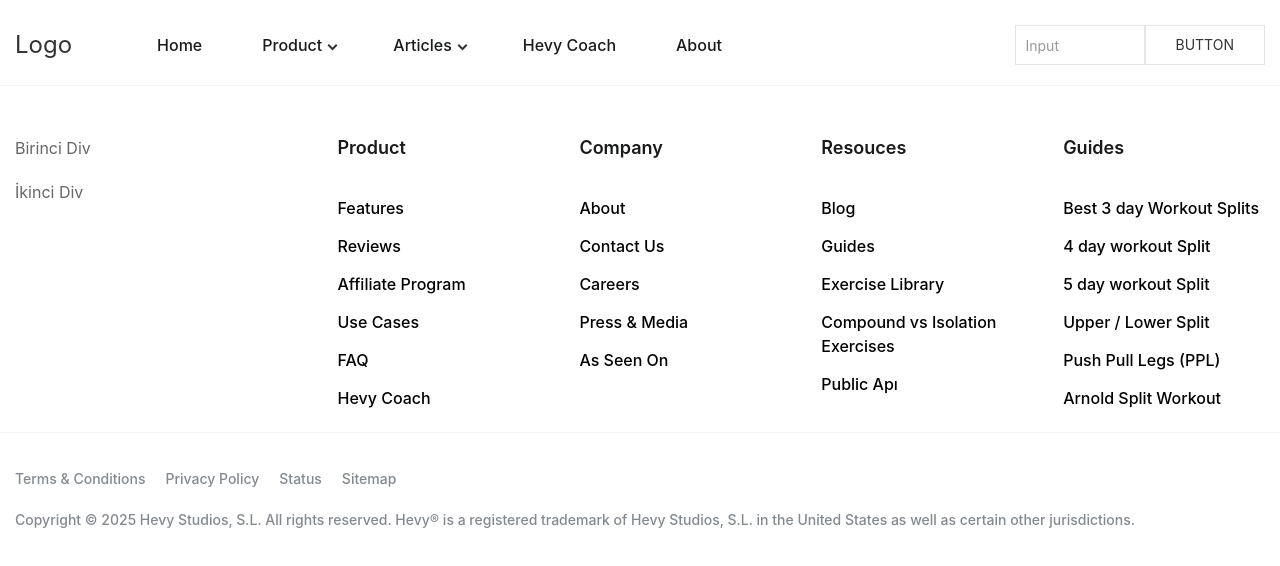
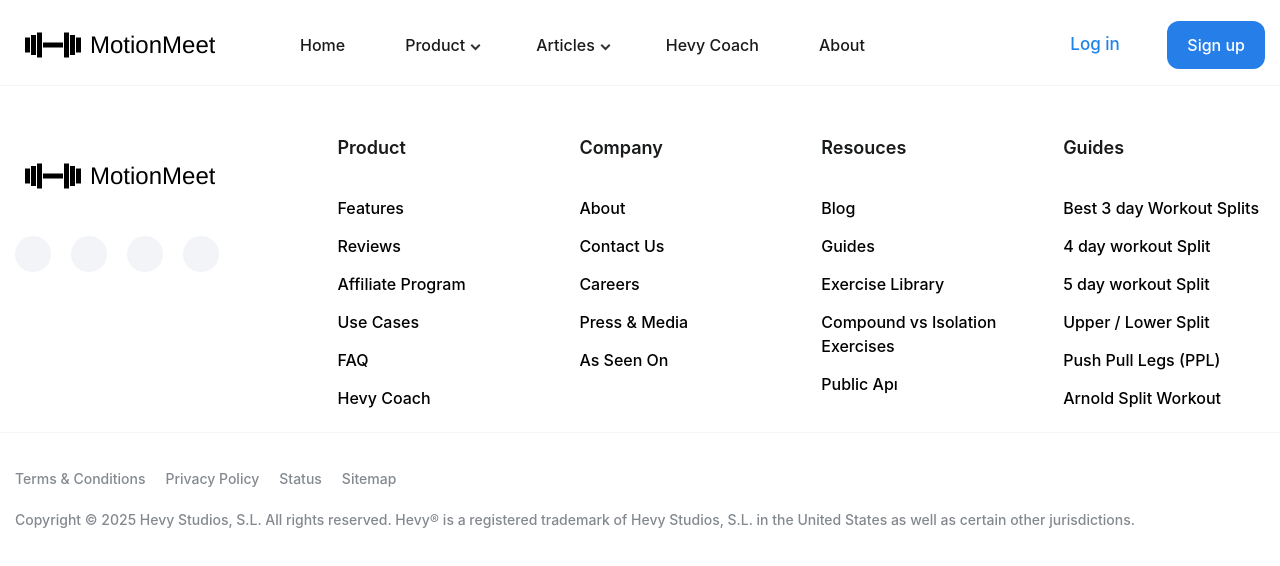
Before and after one commit to uhutsancar/MotionMeet, an Angular app: page / in a window 1280 px wide. Shown: the top 566 px of the page. Built offline with nearby package versions, Linux system fonts and the light colour scheme; a web font is replaced by a local one.

Commit message:
header and footer update

```diff
--- a/public/css/hevy.css
+++ b/public/css/hevy.css
@@ -257,19 +257,14 @@
   margin-top: 50px !important;
 }
 
-footer .main-footer {
-  padding: 0 15px 0 15px;
-}
 
-.main-footer .footer-logo {
-}
+
 
 .main-footer .footer-social {
   padding-top: 20px;
 }
 
-.main-footer .footer-link {
-}
+
 
 .main-footer .footer-link .title {
   color: #191a1b;
@@ -299,11 +294,6 @@
   padding: 15px;
 }
 
-.copy-right .uk-subnav {
-}
-
-.copy-right .uk-subnav li {
-}
 
 .copy-right .uk-subnav li > a {
   color: #83898f;
@@ -320,6 +310,13 @@
   line-height: 1.6em;
 }
 
+
+@media screen and (max-width: 1400px) {
+  footer .main-footer {
+    padding: 0 15px 0 15px;
+  }
+}
+
 @media screen and (max-width: 991px) {
   .copy-right .uk-subnav {
     display: block;
@@ -327,4 +324,41 @@
   .main-footer .main-link {
     padding-top: 50px;
   }
+
 }
+
+.uk-icon-button {
+  color: #191A1B !important;
+  background-color: #F3F4F7 !important;
+  margin-right: 20px !important;
+}
+
+.log-in {
+  padding: 10px;
+  margin: 0 34px 0 0 ;
+}
+
+.log-in a  {
+  font-size: 17px;
+  font-weight: 500;
+  color: #1D83EA;
+
+}
+
+
+.sign-up {
+  font-size: 16px;
+  font-weight: 500;
+  line-height: 1.3em;
+  fill: #FFF;
+  color: #FFF;
+  background-color: #267FE8;
+  border-radius: 12px 12px 12px 12px;
+  padding: 14px 20px 14px 20px;
+
+
+  font-size: 16px;
+  font-weight: 500;
+  line-height: 1.3em;
+
+}
--- a/src/app/main/static/footer/footer.component.html
+++ b/src/app/main/static/footer/footer.component.html
@@ -8,8 +8,37 @@
       <div class="uk-grid">
         <div class="uk-width-1-4@m centered">
           <div class="uk-flex uk-flex-column">
-            <div class="footer-logo">Birinci Div</div>
-            <div class="footer-social">İkinci Div</div>
+            <div class="footer-logo">
+              <svg width="200" height="80" viewBox="0 0 400 150" xmlns="http://www.w3.org/2000/svg">
+                <!-- Dambıl İkonu -->
+                <g transform="translate(20,50)">
+                  <!-- Sol Plaka -->
+                  <rect x="0" y="10" width="10" height="30" fill="black"/>
+                  <rect x="12" y="5" width="10" height="40" fill="black"/>
+                  <rect x="24" y="0" width="10" height="50" fill="black"/>
+                  <!-- Bağlantı Çubuğu -->
+                  <rect x="36" y="20" width="40" height="10" fill="black"/>
+                  <!-- Sağ Plaka -->
+                  <rect x="78" y="0" width="10" height="50" fill="black"/>
+                  <rect x="90" y="5" width="10" height="40" fill="black"/>
+                  <rect x="102" y="10" width="10" height="30" fill="black"/>
+                </g>
+
+                <!-- MotionMeet Yazısı -->
+                <text x="150" y="90" font-family="Helvetica, Arial, sans-serif" font-size="48" fill="black">
+                  MotionMeet
+                </text>
+              </svg>
+
+            </div>
+            <div class="footer-social">
+              <div class="social icon-container uk-margin">
+                <a href="https://twitter.com" class="uk-icon-button" uk-icon="twitter"></a>
+                <a href="https://instagram.com" class="uk-icon-button" uk-icon="instagram"></a>
+                <a href="https://linkedin.com" class="uk-icon-button" uk-icon="linkedin"></a>
+                <a href="https://facebook.com" class="uk-icon-button social-icon" uk-icon="facebook"></a>
+              </div>
+            </div>
           </div>
         </div>
 
--- a/src/app/main/static/header/header.component.html
+++ b/src/app/main/static/header/header.component.html
@@ -10,7 +10,30 @@
                   class="uk-navbar-item uk-logo"
                   href="#"
                   aria-label="Back to Home"
-                  >Logo</a
+                  >
+                  <svg width="200" height="80" viewBox="0 0 400 150" xmlns="http://www.w3.org/2000/svg">
+                    <!-- Dambıl İkonu -->
+                    <g transform="translate(20,50)">
+                      <!-- Sol Plaka -->
+                      <rect x="0" y="10" width="10" height="30" fill="black"/>
+                      <rect x="12" y="5" width="10" height="40" fill="black"/>
+                      <rect x="24" y="0" width="10" height="50" fill="black"/>
+                      <!-- Bağlantı Çubuğu -->
+                      <rect x="36" y="20" width="40" height="10" fill="black"/>
+                      <!-- Sağ Plaka -->
+                      <rect x="78" y="0" width="10" height="50" fill="black"/>
+                      <rect x="90" y="5" width="10" height="40" fill="black"/>
+                      <rect x="102" y="10" width="10" height="30" fill="black"/>
+                    </g>
+
+                    <!-- MotionMeet Yazısı -->
+                    <text x="150" y="90" font-family="Helvetica, Arial, sans-serif" font-size="48" fill="black">
+                      MotionMeet
+                    </text>
+                  </svg>
+
+
+                  </a
                 >
                 <ul class="uk-navbar-nav uk-visible@m">
                   <li><a href="#">Home</a></li>
@@ -72,15 +95,12 @@
                   <span uk-navbar-toggle-icon></span>
                 </a>
                 <div class="uk-navbar-item login uk-visible@m">
-                  <form action="javascript:void(0)">
-                    <input
-                      class="uk-input uk-form-width-small"
-                      type="text"
-                      placeholder="Input"
-                      aria-label="Input"
-                    />
-                    <button class="uk-button uk-button-default">Button</button>
-                  </form>
+
+                   <div class="log-in">
+                      <a href="" class="">Log in</a>
+                   </div>
+                    <div class="sign-up">Sign up</div>
+
                 </div>
               </div>
             </div>
@@ -135,6 +155,8 @@
       <form class="uk-search uk-search-default uk-margin-top">
         <input class="uk-input" type="search" placeholder="Search..." />
       </form>
+
+
     </div>
   </div>
 </header>
--- a/src/index.html
+++ b/src/index.html
@@ -7,9 +7,10 @@
   <meta name="viewport" content="width=device-width, initial-scale=1">
   <link href="https://fonts.cdnfonts.com/css/inter" rel="stylesheet">
   <link rel="icon" type="image/x-icon" href="favicon.ico">
-  <link rel="stylesheet" href="css/hevy.css?v=1.0.0">
-  <link rel="stylesheet" href="css/uikit.min.css?v=1.0.0">
-<script src="js/uikit.min.js?v=1.0.0"></script>
+  <link rel="stylesheet" href="css/hevy.css?v=1.1.1">
+  <link rel="stylesheet" href="css/uikit.min.css?v=1.1.1">
+<script src="js/uikit.min.js?v=1.1.1"></script>
+<script src="/js/uikit-icons.min.js?v=1.1.1"></script>
 </head>
 <body>
   <app-root></app-root>
```
Also changed, not shown: docker-compose.yml (+9 -0 lines), 2 other files (tests, documents, lock files or other folders).
